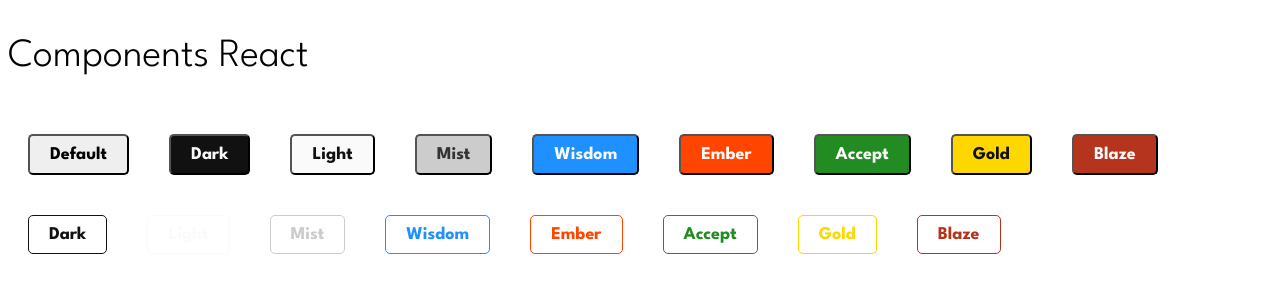
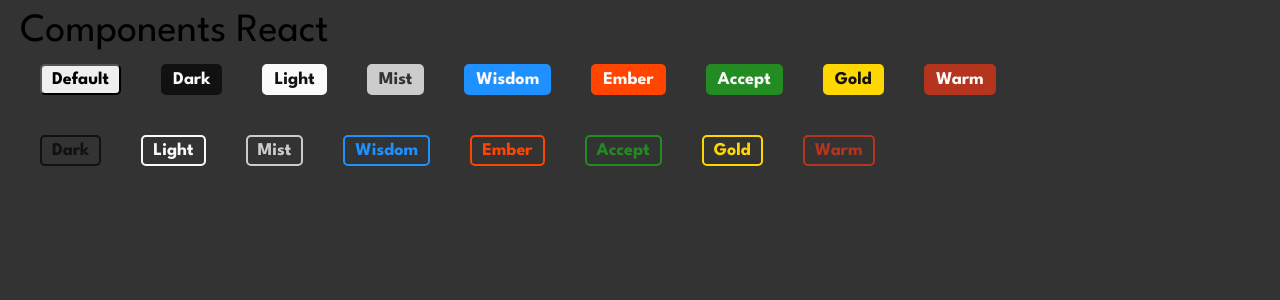
Before and after one commit to Nimira43/Components-React, a React (Create React App) app: page / in a window 1280 px wide. Shown: the top 300 px of the page. Built offline with nearby package versions, Linux system fonts and the light colour scheme.

Commit message:
Brought in updated CSS

```diff
--- a/src/App.js
+++ b/src/App.js
@@ -14,7 +14,7 @@ function App() {
         <button className='btn-ember'>Ember</button>
         <button className='btn-accept'>Accept</button>
         <button className='btn-gold'>Gold</button>
-        <button className='btn-blaze'>Blaze</button>
+        <button className='btn-warm'>Warm</button>
       </div>
       <div className='outline'>
         <button className='btn-dark-outline'>Dark</button>
@@ -24,7 +24,7 @@ function App() {
         <button className='btn-ember-outline'>Ember</button>
         <button className='btn-accept-outline'>Accept</button>
         <button className='btn-gold-outline'>Gold</button>
-        <button className='btn-blaze-outline'>Blaze</button>
+        <button className='btn-warm-outline'>Warm</button>
       </div>
     </>
   )
--- a/src/index.css
+++ b/src/index.css
@@ -1,160 +1,257 @@
-@import url('https://fonts.googleapis.com/css2?family=League+Spartan:wght@100..900&display=swap');
+@import url('https://fonts.googleapis.com/css2?family=Amatic+SC:wght@400;700&family=League+Spartan:wght@100..900&display=swap');
 
 * {
   font-family: 'League Spartan', sans-serif;
   font-weight: 300;
+  margin: 0;
+  padding: 0;
+  box-sizing: border-box;
+  outline: none;
+  text-decoration: none;
+  list-style: none;
 }
 
-/* Helper classes - to be deleted
-.outline, .solid {
-  background-color: #444;
-}
-*/
-
 :root {
-  --h1-size: 2.5rem; /* 40px */
-  --h2-size: 2rem;   /* 32px */
-  --h3-size: 1.75rem;/* 28px */
-  --h4-size: 1.5rem; /* 24px */
-  --h5-size: 1.25rem;/* 20px */
-  --h6-size: 1rem;   /* 16px */
-  --p-size: 1rem;    /* 16px */
-
-  --line-height: 1.5; /* Adjust as needed */
+  --primary: #ff4500;
+  --secondary: #87ceeb;
+  --dark: #111;
+  --light-1: #eee;
+  --light-2: #fafafa;
+  --grey-dk: #333;
+  --grey-lg: #ccc;
+  --wisdom: #1e90ff;
+  --gold: #ffd700;
+  --accept: #228b22;
+  --warm: #b5341d;
+  --xs: 5px;
+  --sm: 10px;
+  --md: 15px;
+  --lg: 20px;
+  --xl: 25px;
+  --br-sm: 3px;
+  --br-md: 5px;
+  --br-lg: 8px;
+  --h1-size: 2.5rem;
+  --h2-size: 2rem;
+  --h3-size: 1.75rem;
+  --h4-size: 1.5rem;
+  --h5-size: 1.25rem;
+  --h6-size: 1rem;
+  --p-size: 1rem;
+  --line-height: 1.5rem;
 }
 
 body {
+  background-color: var(--grey-dk);
   line-height: var(--line-height);
+  padding: var(--lg);
+}
+
+
+a {
+  text-decoration: none;
+}
+
+hr {
+  color: var(--light-2);
+}
+
+.logo {
+  font-family: 'Amatic SC', sans-serif;
+  font-weight: bold;
+  color: var(--primary);
+  padding: var(--sm) 0;
 }
 
 h1 {
   font-size: var(--h1-size);
   line-height: calc(var(--h1-size) * var(--line-height));
+  font-weight: 400;
 }
-
 h2 {
   font-size: var(--h2-size);
   line-height: calc(var(--h2-size) * var(--line-height));
+  font-weight: 400;
 }
-
 h3 {
   font-size: var(--h3-size);
   line-height: calc(var(--h3-size) * var(--line-height));
+  font-weight: 400;
 }
-
 h4 {
   font-size: var(--h4-size);
   line-height: calc(var(--h4-size) * var(--line-height));
 }
-
 h5 {
   font-size: var(--h5-size);
   line-height: calc(var(--h5-size) * var(--line-height));
 }
-
 h6 {
   font-size: var(--h6-size);
   line-height: calc(var(--h6-size) * var(--line-height));
 }
-
 p {
   font-size: var(--p-size);
   line-height: calc(var(--p-size) * var(--line-height));
 }
 
+.dark {
+  color: var(--dark);
+}
+.light {
+  color: var(--light-2);
+}
+.mist {
+  color: var(--mist);
+}
+.wisdom {
+  color: var(--wisdom);
+}
+.gold {
+  color: var(--gold);
+}
+.ember {
+  color: var(--primary);
+}
+.accept {
+  color: var(--accept);
+}
+.warm {
+  color: var(--warm);
+}
+.bg-dark {
+  background-color: var(--dark);
+}
+.bg-light {
+  background-color: var(--light-2);
+}
+.bg-mist {
+  background-color: var(--mist);
+}
+.bg-wisdom {
+  background-color: var(--wisdom);
+}
+.bg-gold {
+  background-color: var(--gold);
+}
+.bg-ember {
+  background-color: var(--primary);
+}
+.bg-accept {
+  background-color: var(--accept);
+}
+.bg-warm {
+  background-color: var(--warm);
+}
+
 button {
-  border-radius: 5px;
-  margin: 20px;
-  padding: 10px 20px;
+  border-radius: var(--xs);
+  margin: var(--lg);
+  padding: var(--xs) var(--sm);
   font-size: 18px;
   font-weight: bold;
-  outline: none;
+}
+
+button:hover {
+  opacity: 0.85;
+}
+
+button:active {
+  transform: scale(0.98);
 }
 
 /* Dark */
 .btn-dark {
-  background-color: #111;
-  color: #fafafa;
+  background-color: var(--dark);
+  color: var(--light-2);
+  border: 2px solid var(--dark);
 }
 .btn-dark-outline {
-  border: 1px solid #111;
-  color: #111;
+  border: 2px solid var(--dark);
+  color: var(--dark);
   background-color: transparent;
 }
 
 /* Light */
 .btn-light {
-  background-color: #fafafa;
-  color: #111;
+  background-color: var(--light-2);
+  color: var(--dark);
+  border: 2px solid var(--light-2);
 }
 .btn-light-outline {
-  border: 1px solid #fafafa;
-  color: #fafafa;
+  border: 2px solid var(--light-2);
+  color: var(--light-2);
   background-color: transparent;
 }
 
 /* Mist */
 .btn-mist {
-  background-color: #ccc;
-  color: #333;
+  background-color: var(--grey-lg);
+  color: var(--grey-dk);
+  border: 2px solid var(--grey-lg);
 }
 .btn-mist-outline {
-  border: 1px solid #ccc;
-  color: #ccc;
+  border: 2px solid var(--grey-lg);
+  color: var(--grey-lg);
   background-color: transparent;
 }
 
 /* Wisdom */
 .btn-wisdom {
-  background-color: #1e90ff;
-  color: #fafafa;
+  background-color: var(--wisdom);
+  color: var(--light-2);
+  border: 2px solid var(--wisdom);
 }
 .btn-wisdom-outline {
-  border: 1px solid #1e90ff;
-  color: #1e90ff;
+  border: 2px solid var(--wisdom);
+  color: var(--wisdom);
   background-color: transparent;
 }
 
 /* Gold */
 .btn-gold {
-  background-color: #ffd700;
-  color: #111;
+  background-color: var(--gold);
+  color: var(--dark);
+  border: 2px solid var(--gold);
 }
 .btn-gold-outline {
-  border: 1px solid #ffd700;
-  color: #ffd700;
+  border: 2px solid var(--gold);
+  color: var(--gold);
   background-color: transparent;
 }
 
-  /* Ember */
+/* Ember */
 .btn-ember {
-  background-color: #ff4500;
-  color: #fafafa;
+  background-color: var(--primary);
+  color: var(--light-2);
+  border: 2px solid var(--primary);
 }
 .btn-ember-outline {
-  border: 1px solid #ff4500;
-  color: #ff4500;
+  border: 2px solid var(--primary);
+  color: var(--primary);
   background-color: transparent;
 }
 
 /* Accept */
 .btn-accept {
-  background-color: #228b22;
-  color: #fafafa;
+  background-color: var(--accept);
+  color: var(--light-2);
+  border: 2px solid var(--accept);
 }
 .btn-accept-outline {
-  border: 1px solid #228b22;
-  color: #228b22;
+  border: 2px solid var(--accept);
+  color: var(--accept);
   background-color: transparent;
 }
 
-/* Blaze */
-.btn-blaze {
- background-color: #b5341d;
-  color: #fafafa;
+/* Warm */
+.btn-warm {
+  background-color: var(--warm);
+  color: var(--light-2);
+  border: 2px solid var(--warm);
 }
-.btn-blaze-outline {
-  border: 1px solid #b5341d;
-  color: #b5341d;
+.btn-warm-outline {
+  border: 2px solid var(--warm);
+  color: var(--warm);
   background-color: transparent;
 }
```
